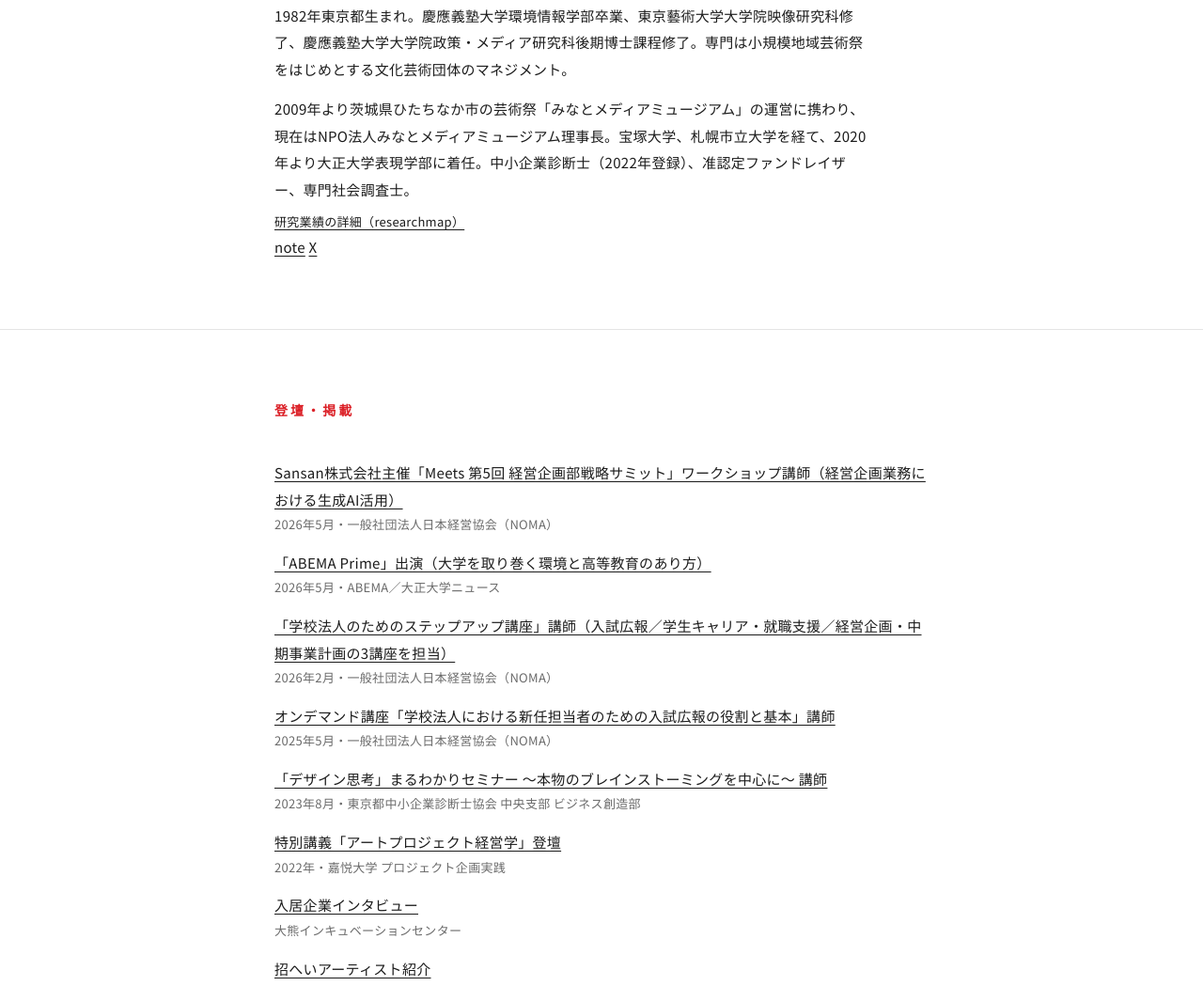
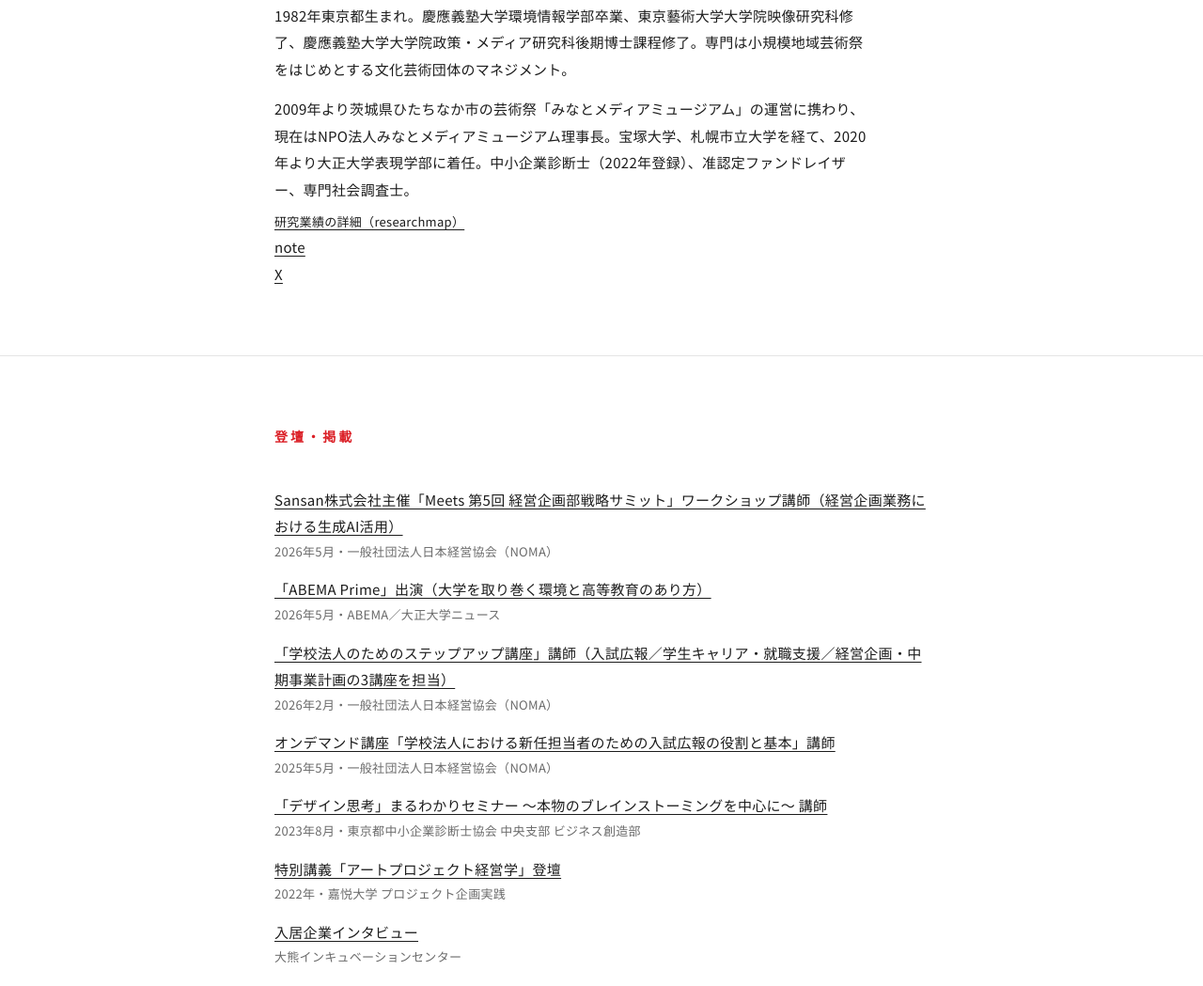
Before and after one commit to epitajim/keieiart-site, a plain HTML site: page index.html in a window 1280 px wide. Shown: the part 2563-3612 px from the top of the page at 94% size. Drawn offline with Linux system fonts and the light colour scheme.

Commit message:
Update index.html

```diff
--- a/index.html
+++ b/index.html
@@ -225,8 +225,8 @@
       <p>1982年東京都生まれ。慶應義塾大学環境情報学部卒業、東京藝術大学大学院映像研究科修了、慶應義塾大学大学院政策・メディア研究科後期博士課程修了。専門は小規模地域芸術祭をはじめとする文化芸術団体のマネジメント。</p>
       <p style="margin-top:14px;">2009年より茨城県ひたちなか市の芸術祭「みなとメディアミュージアム」の運営に携わり、現在はNPO法人みなとメディアミュージアム理事長。宝塚大学、札幌市立大学を経て、2020年より大正大学表現学部に着任。中小企業診断士（2022年登録）、准認定ファンドレイザー、専門社会調査士。</p>
       <p class="note"><a href="https://researchmap.jp/epitajim" target="_blank" rel="noopener">研究業績の詳細（researchmap）</a></p>
-      <a href="https://note.com/epitajim" target="_blank" rel="noopener">note</a>
-      <a href="https://x.com/epitajim" target="_blank" rel="noopener">X</a>
+      <p><a href="https://note.com/epitajim" target="_blank" rel="noopener">note</a></p>
+      <p><a href="https://x.com/epitajim" target="_blank" rel="noopener">X</a></p>
     </div>
   </div>
 </section>
```
